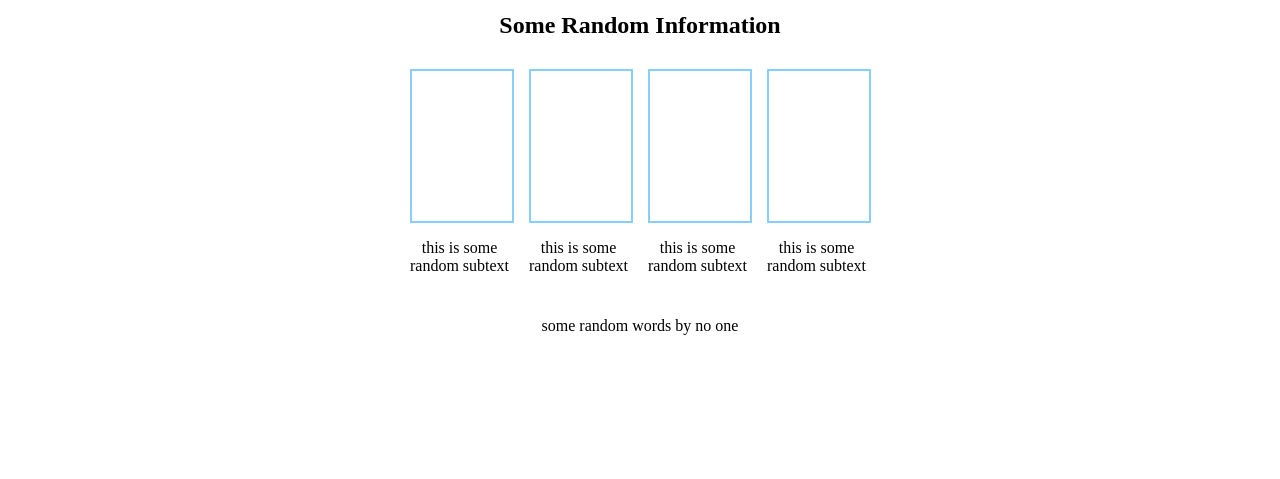
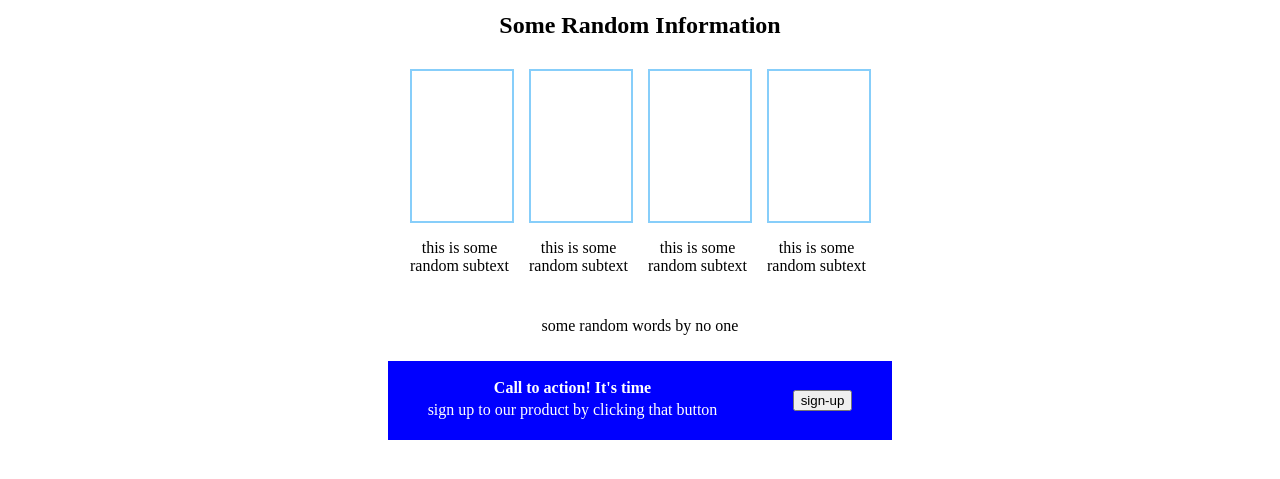
Before and after one commit to josueNdeko12/landingPage, a plain HTML site: page index.html in a window 1280 px wide. Shown: the part 245-724 px from the top of the page. Drawn offline with Linux system fonts and the light colour scheme.

Commit message:
Implements the Call To Action section
Adds a rectangle with a call to action message and a sign-up button

```diff
--- a/index.html
+++ b/index.html
@@ -52,7 +52,13 @@
     </div>
 
     <div class="call-to-action">
-
+        <div class="rectangle">
+            <div>
+                <p id="bold">Call to action! It's time</p>
+                <p id="low-margin">sign up to our product by clicking that button</p>
+            </div>
+            <button class="reduce">sign-up</button>
+        </div>
     </div>
 
     <div class="footer">
--- a/style.css
+++ b/style.css
@@ -5,6 +5,15 @@ body,
     display: flex;
     gap: 10px;
     padding: 0 40px;
+}
+
+.rectangle,
+.items {
+    display: flex;
+}
+
+.reduce{
+    align-self: center;
 }
 
 body,
@@ -34,7 +43,6 @@ body,
 }
 
 .items{
-    display: flex;
     gap: 15px;
     justify-content: center;
 }
@@ -49,3 +57,28 @@ body,
     text-align: center;
     width: 100px;
 }
+
+.call-to-action {
+    text-align: center;
+    margin-left: auto;
+    margin-right: auto;
+}
+
+.rectangle{
+    height: 75px;
+    width: 500px;
+    border: 2px solid blue;
+    background-color: blue;
+    color: white;
+    justify-content: space-around;
+}
+
+#bold{
+    font-size: medium;
+    font-weight: bold;
+    margin-bottom: 4px;
+}
+
+#low-margin{
+    margin-top: 4px;
+}
```
